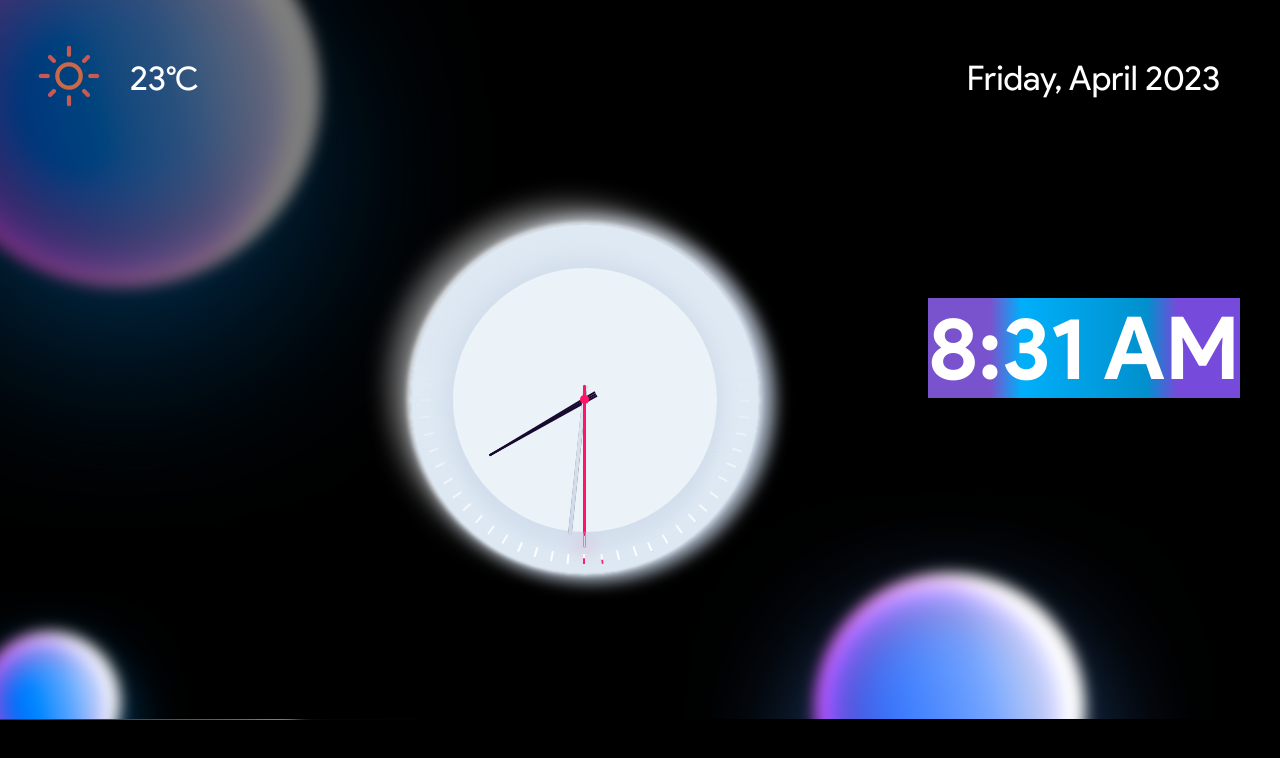
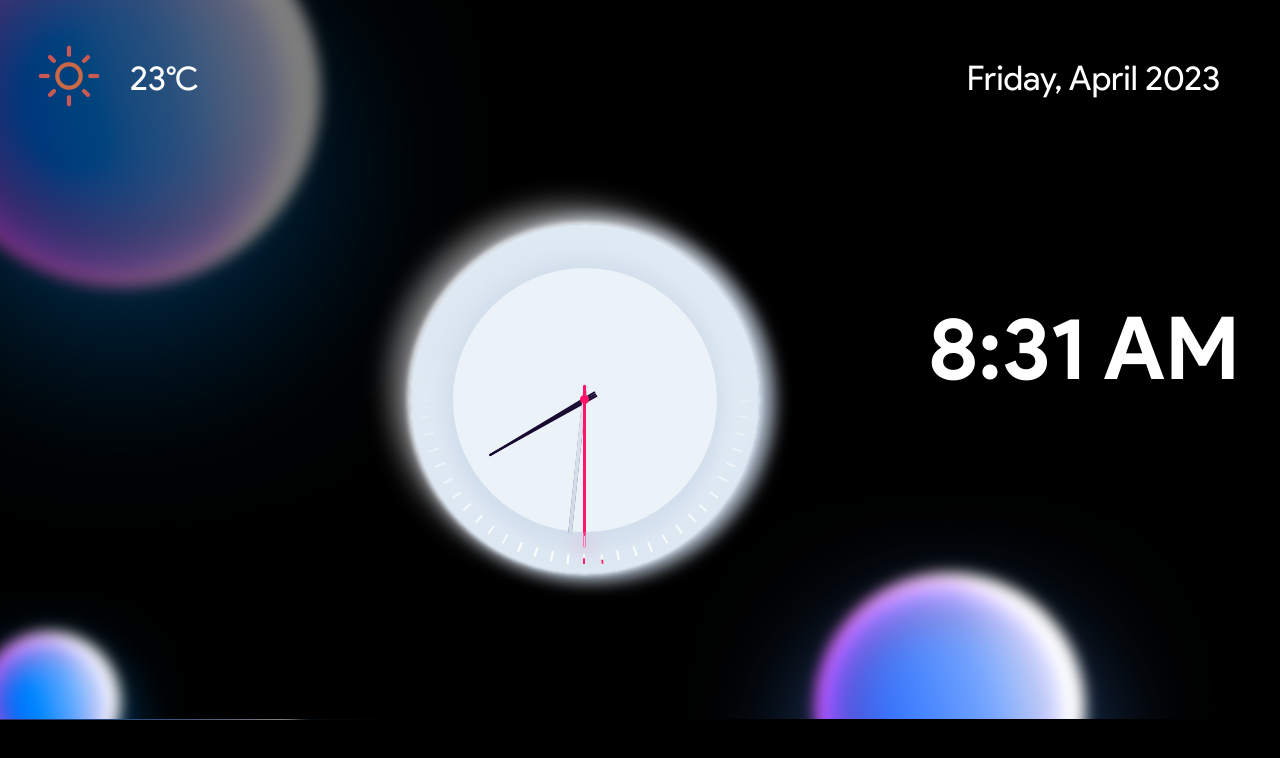
Before and after one commit to AkashPanja/akashpanja.github.io, a plain HTML site: page CosmosClock/index.html in a window 1280 px wide. Drawn offline with nearby package versions, Linux system fonts and the light colour scheme; no server answers.

Commit message:
Update style.css

```diff
--- a/CosmosClock/style.css
+++ b/CosmosClock/style.css
@@ -59,14 +59,14 @@ html {
   color:white;
   font-size:87px;
   font-family: ProductSansBold;
-  background: linear-gradient(
+  /* background: linear-gradient(
     to right,
     #7953cd 20%,
     #00affa 30%,
     #0190cd 70%,
     #764ada 80%
   );
-  /* -webkit-background-clip: text;
+   -webkit-background-clip: text;
   background-clip: text;
   -webkit-text-fill-color: transparent;
   text-fill-color: transparent;
```
